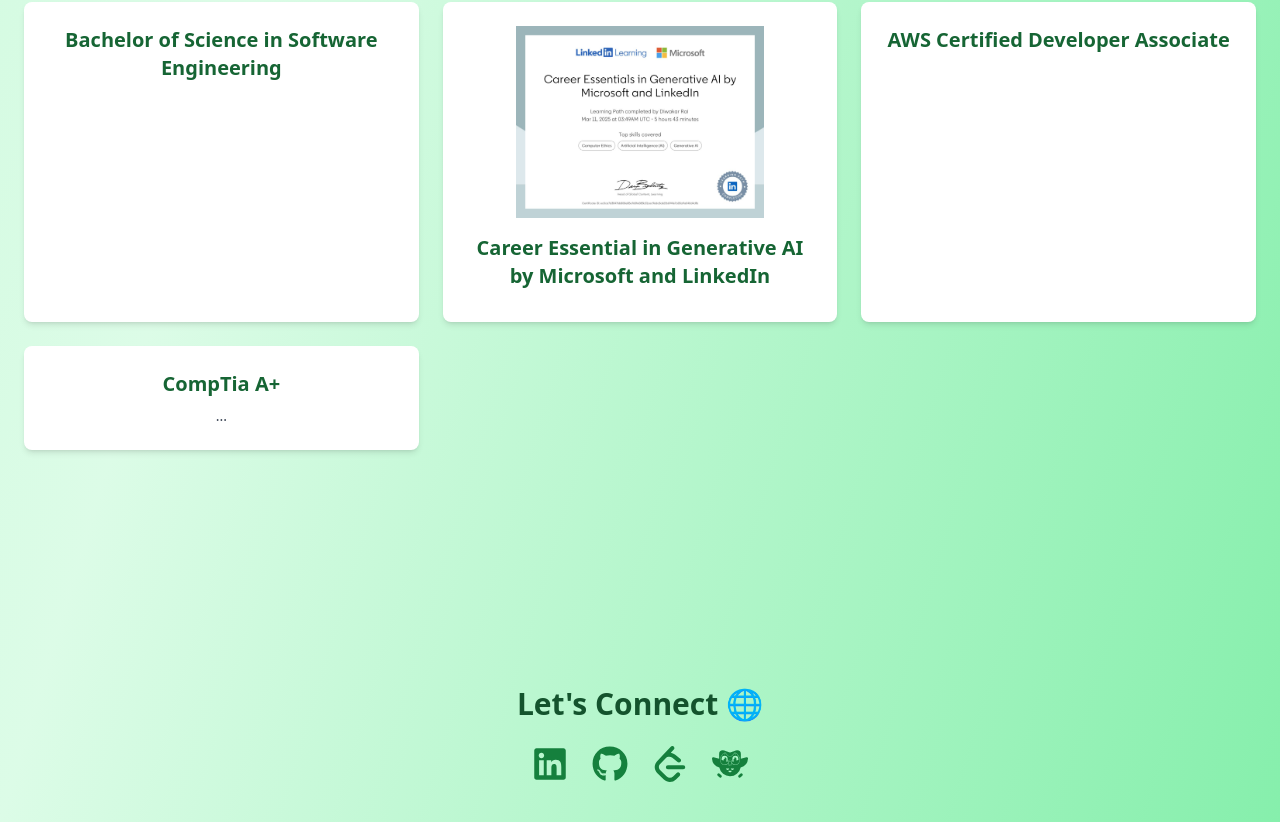
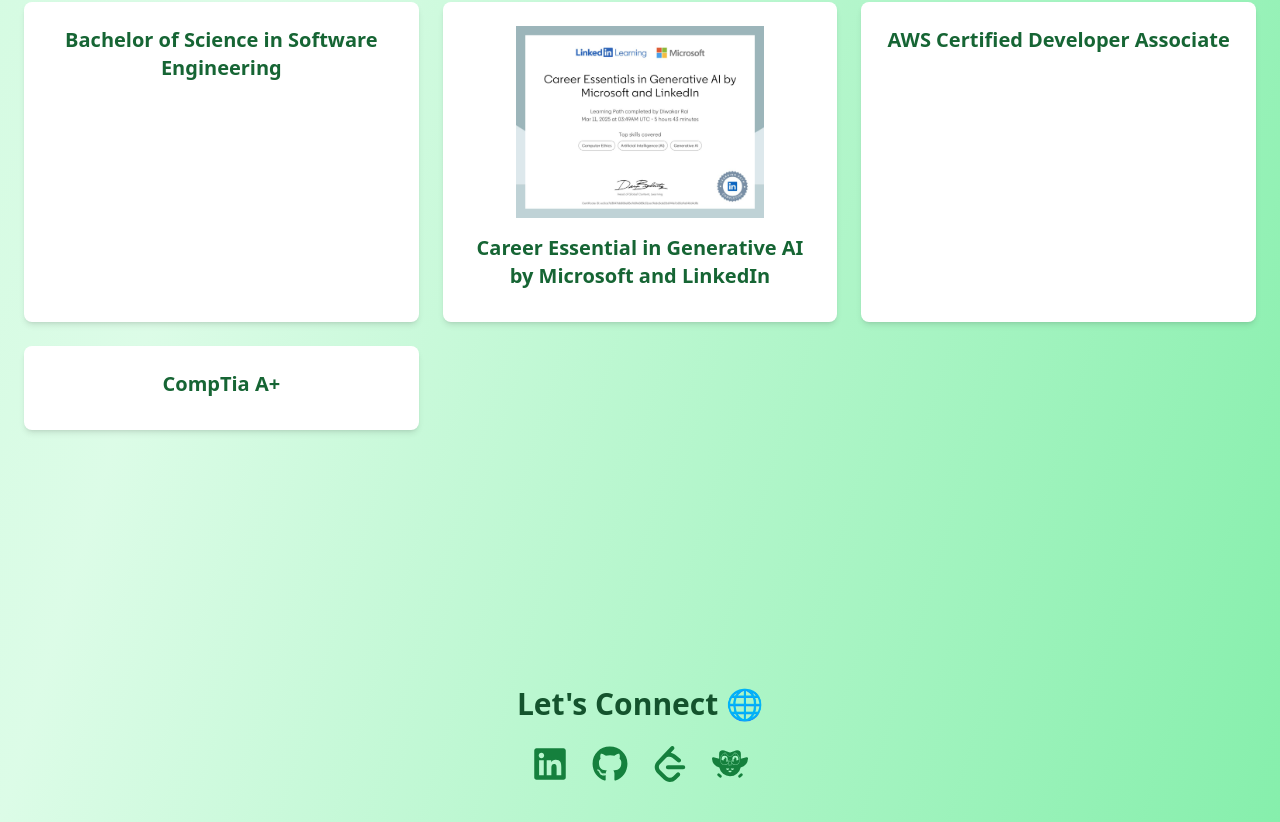
Before and after one commit to RaiDiwakar66/MyPortfolio, a React (Vite) app: page / in a window 1280 px wide. Shown: the part 3435-4257 px from the top of the page. Built offline with nearby package versions, Linux system fonts and the light colour scheme.

Commit message:
fix a error

```diff
--- a/src/App.jsx
+++ b/src/App.jsx
@@ -228,7 +228,7 @@
           </div>
           <div className="bg-white rounded-lg shadow-md p-6 hover:shadow-xl transition">
             <h3 className="text-xl font-semibold text-green-800">CompTia A+</h3>
-            <p className="text-sm text-gray-700 mt-2">...</p>
+            <p className="text-sm text-gray-700 mt-2"></p>
           </div>
         </div>
       </section>
```
